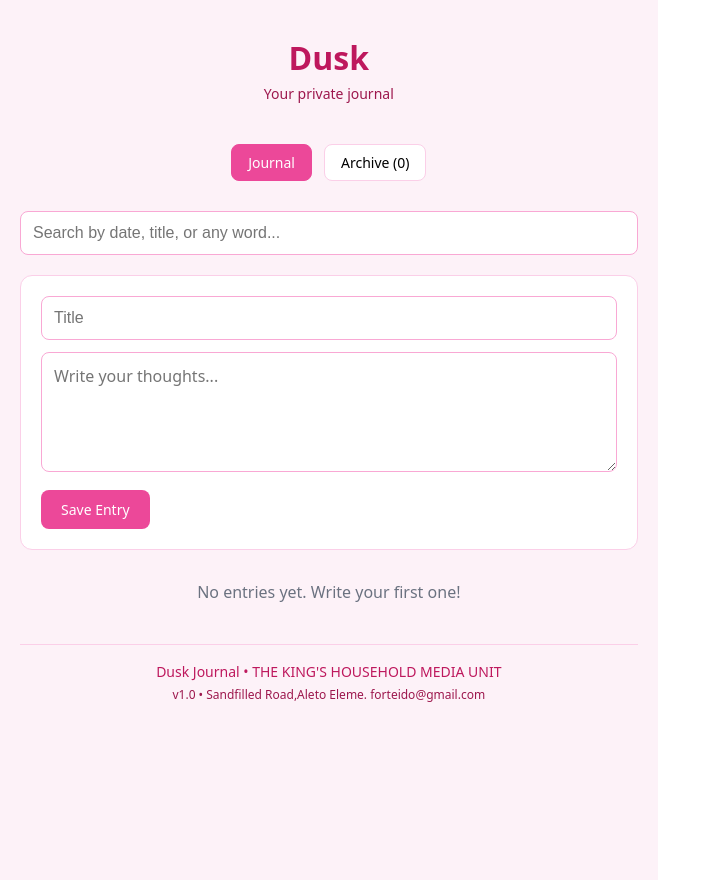
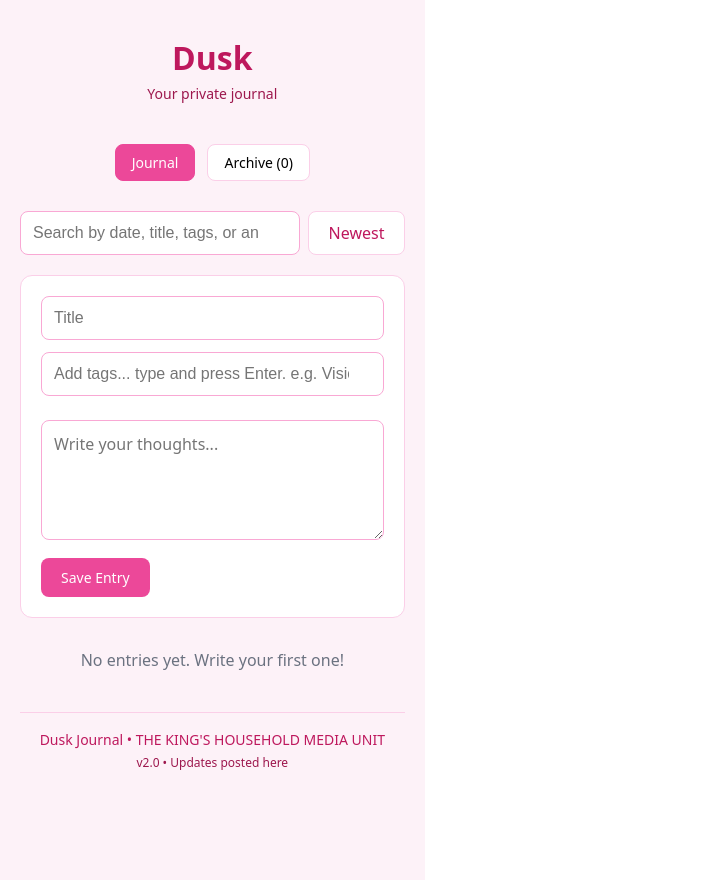
Before and after one commit to forteido-art/dusk-journal, a React (Vite) app: page / in a window 1280 px wide. Shown: the whole page, without its empty margins (0-701 px from the left). Built offline with nearby package versions, Linux system fonts and the light colour scheme.

Commit message:
App lock update

```diff
--- a/src/App.jsx
+++ b/src/App.jsx
@@ -136,6 +136,31 @@ const styles = {
     fontSize: 14,
     fontWeight: 500,
     border: '1px solid #fcd34a'
+  },
+  tag: {
+    display: 'inline-block',
+    backgroundColor: '#fbcfe8',
+    color: '#9d174d',
+    padding: '4px 8px',
+    borderRadius: 6,
+    fontSize: 12,
+    marginRight: 6,
+    marginTop: 6
+  },
+  lockScreen: {
+    minHeight: '100vh',
+    display: 'flex',
+    alignItems: 'center',
+    justifyContent: 'center',
+    backgroundColor: '#fdf2f8'
+  },
+  lockBox: {
+    backgroundColor: '#fff',
+    padding: 40,
+    borderRadius: 16,
+    border: '1px solid #fbcfe8',
+    textAlign: 'center',
+    maxWidth: 400
   }
 };
 
@@ -143,20 +168,72 @@ export default function App() {
   const [entries, setEntries] = useState([]);
   const [title, setTitle] = useState('');
   const [content, setContent] = useState('');
+  const [tags, setTags] = useState([]);
+  const [tagInput, setTagInput] = useState('');
   const [editingId, setEditingId] = useState(null);
   const [view, setView] = useState('journal');
   const [selectedEntry, setSelectedEntry] = useState(null);
   const [isOnline, setIsOnline] = useState(navigator.onLine);
   const [searchQuery, setSearchQuery] = useState('');
+  const [sortOrder, setSortOrder] = useState('newest');
+  const [customTags, setCustomTags] = useState(['Visions', 'Bible Study', 'Work', 'Family']);
+
+  // Security/Lock
+  const [isLocked, setIsLocked] = useState(true);
+  const [pin, setPin] = useState('');
+  const [storedPin, setStoredPin] = useState(localStorage.getItem('dusk-pin') || '');
 
   useEffect(() => {
     const saved = localStorage.getItem('dusk-entries');
     if (saved) setEntries(JSON.parse(saved));
-  }, []);
+
+    const savedTags = localStorage.getItem('dusk-tags');
+    if (savedTags) setCustomTags(JSON.parse(savedTags));
+
+    // Check if PIN exists
+    if (!storedPin) setIsLocked(false);
+  }, [storedPin]);
 
   useEffect(() => {
     localStorage.setItem('dusk-entries', JSON.stringify(entries));
   }, [entries]);
+
+  useEffect(() => {
+    localStorage.setItem('dusk-tags', JSON.stringify(customTags));
+  }, [customTags]);
+
+  // 7pm Daily Reminder
+  useEffect(() => {
+    if (!('Notification' in window)) return;
+
+    if (Notification.permission === 'default') {
+      Notification.requestPermission();
+    }
+
+    const scheduleReminder = () => {
+      const now = new Date();
+      const reminderTime = new Date();
+      reminderTime.setHours(19, 0, 0, 0); // 7pm
+
+      if (reminderTime < now) {
+        reminderTime.setDate(reminderTime.getDate() + 1);
+      }
+
+      const timeUntilReminder = reminderTime.getTime() - now.getTime();
+
+      setTimeout(() => {
+        if (Notification.permission === 'granted') {
+          new Notification('Dusk Journal', {
+            body: 'Time to reflect. Open Dusk and write your thoughts for today.',
+            icon: '/favicon.ico'
+          });
+        }
+        scheduleReminder(); // reschedule for next day
+      }, timeUntilReminder);
+    };
+
+    scheduleReminder();
+  }, []);
 
   useEffect(() => {
     const autoSave = () => {
@@ -173,7 +250,7 @@ export default function App() {
       window.removeEventListener('beforeunload', autoSave);
       window.removeEventListener('visibilitychange', handleVisibility);
     };
-  }, [title, content, editingId, entries]);
+  }, [title, content, editingId, entries, tags]);
 
   useEffect(() => {
     const handleOnline = () => setIsOnline(true);
@@ -186,28 +263,66 @@ export default function App() {
     };
   }, []);
 
+  const handlePinSubmit = () => {
+    if (!storedPin) {
+      // First time setup
+      if (pin.length === 4) {
+        localStorage.setItem('dusk-pin', pin);
+        setStoredPin(pin);
+        setIsLocked(false);
+        setPin('');
+      }
+    } else {
+      // Unlock
+      if (pin === storedPin) {
+        setIsLocked(false);
+        setPin('');
+      } else {
+        alert('Wrong PIN');
+        setPin('');
+      }
+    }
+  };
+
+  const addTag = (tag) => {
+    const cleanTag = tag.replace('#', '').trim();
+    if (cleanTag &&!tags.includes(cleanTag)) {
+      setTags([...tags, cleanTag]);
+      if (!customTags.includes(cleanTag)) {
+        setCustomTags([...customTags, cleanTag]);
+      }
+    }
+    setTagInput('');
+  };
+
+  const removeTag = (tag) => {
+    setTags(tags.filter(t => t!== tag));
+  };
+
   const handleSave = (silent = false) => {
     if (!title.trim() ||!content.trim()) return;
 
     if (editingId) {
       setEntries(entries.map(e =>
         e.id === editingId
-        ? {...e, title, content, updated: new Date().toISOString() }
+       ? {...e, title, content, tags, updated: new Date().toISOString() }
           : e
       ));
       setEditingId(null);
     } else {
-      setEntries([{ id: Date.now(), title, content, archived: false, created: new Date().toISOString() },...entries]);
+      setEntries([{ id: Date.now(), title, content, tags, archived: false, created: new Date().toISOString() },...entries]);
     }
     if (!silent) {
       setTitle('');
       setContent('');
+      setTags([]);
     }
   };
 
   const handleEdit = (entry) => {
     setTitle(entry.title);
     setContent(entry.content);
+    setTags(entry.tags || []);
     setEditingId(entry.id);
     setView('journal');
     setSelectedEntry(null);
@@ -234,8 +349,11 @@ export default function App() {
     doc.text(entry.title, 20, 30);
     doc.setFontSize(12);
     doc.text(new Date(entry.created).toLocaleDateString(), 20, 45);
+    if (entry.tags?.length) {
+      doc.text(`Tags: ${entry.tags.join(', ')}`, 20, 55);
+    }
     const lines = doc.splitTextToSize(entry.content, 170);
-    doc.text(lines, 20, 60);
+    doc.text(lines, 20, entry.tags?.length? 70 : 60);
     doc.save(`${entry.title.replace(/\s+/g, '_')}.pdf`);
   };
 
@@ -250,22 +368,56 @@ export default function App() {
   };
 
   const filterEntries = (entryList) => {
-    if (!searchQuery.trim()) return entryList;
+    let filtered = entryList;
 
+    if (searchQuery.trim()) {
       const query = searchQuery.toLowerCase();
-
-    return entryList.filter(e => {
+      filtered = filtered.filter(e => {
         const titleMatch = e.title.toLowerCase().includes(query);
         const contentMatch = e.content.toLowerCase().includes(query);
         const dateStr = new Date(e.created).toLocaleDateString();
         const dateMatch = dateStr.toLowerCase().includes(query);
+        const tagMatch = e.tags?.some(t => t.toLowerCase().includes(query));
+        return titleMatch || contentMatch || dateMatch || tagMatch;
+      });
+    }
 
-      return titleMatch || contentMatch || dateMatch;
+    // Sort
+    filtered.sort((a, b) => {
+      const dateA = new Date(a.created);
+      const dateB = new Date(b.created);
+      return sortOrder === 'newest'? dateB - dateA : dateA - dateB;
     });
+
+    return filtered;
   };
 
   const journalEntries = filterEntries(entries.filter(e =>!e.archived));
   const archivedEntries = filterEntries(entries.filter(e => e.archived));
+
+  // Lock Screen
+  if (isLocked) {
+    return (
+      <div style={styles.lockScreen}>
+        <div style={styles.lockBox}>
+          <h2 style={styles.title}>{storedPin? 'Enter PIN' : 'Set 4-Digit PIN'}</h2>
+          <p style={styles.subtitle}>Secure your journal</p>
+          <input
+            style={{...styles.input, textAlign: 'center', fontSize: 24, letterSpacing: 8}}
+            type="password"
+            maxLength={4}
+            placeholder="••••"
+            value={pin}
+            onChange={e => setPin(e.target.value.replace(/\D/g, ''))}
+            onKeyDown={e => e.key === 'Enter' && handlePinSubmit()}
+          />
+          <button style={styles.button} onClick={handlePinSubmit}>
+            {storedPin? 'Unlock' : 'Set PIN'}
+          </button>
+        </div>
+      </div>
+    );
+  }
 
   if (view === 'entry' && selectedEntry) {
     return (
@@ -273,6 +425,13 @@ export default function App() {
         <div style={styles.wrapper}>
           <div style={styles.entry}>
             <h3 style={styles.entryTitle}>{selectedEntry.title}</h3>
+            {selectedEntry.tags?.length > 0 && (
+              <div style={{ marginBottom: 12 }}>
+                {selectedEntry.tags.map(t => (
+                  <span key={t} style={styles.tag}>#{t}</span>
+                ))}
+              </div>
+            )}
             <p style={styles.entryContent}>{selectedEntry.content}</p>
             <p style={styles.entryDate}>
               {new Date(selectedEntry.created).toLocaleDateString()}
@@ -289,7 +448,7 @@ export default function App() {
               Dusk Journal • THE KING'S HOUSEHOLD MEDIA UNIT
             </p>
             <p style={{ fontSize: 12, color: '#9d174d', marginTop: 4 }}>
-              v1.0 • Sandfilled Rd, Aleto Eleme. forteido@gmail.com
+              v2.0 • Updates posted here
             </p>
           </div>
         </div>
@@ -326,11 +485,11 @@ export default function App() {
           </button>
         </div>
 
-        {/* Search Bar with Clear Button */}
-        <div style={{ marginBottom: 20, position: 'relative' }}>
+        <div style={{ marginBottom: 20, display: 'flex', gap: 8 }}>
+          <div style={{ flex: 1, position: 'relative' }}>
             <input
               style={{...styles.input, marginBottom: 0, paddingRight: 40}}
-            placeholder="Search by date, title, or any word..."
+              placeholder="Search by date, title, tags, or any word..."
               value={searchQuery}
               onChange={e => setSearchQuery(e.target.value)}
             />
@@ -355,12 +514,20 @@ export default function App() {
                 ×
               </button>
             )}
+          </div>
+          <button
+            style={{...styles.buttonSecondary, marginTop: 0}}
+            onClick={() => setSortOrder(sortOrder === 'newest'? 'oldest' : 'newest')}
+          >
+            {sortOrder === 'newest'? 'Newest' : 'Oldest'}
+          </button>
+        </div>
+
         {searchQuery && (
-            <p style={{ fontSize: 12, color: '#6b7280', marginTop: 6 }}>
+          <p style={{ fontSize: 12, color: '#6b7280', marginTop: -12, marginBottom: 12 }}>
             Found {journalEntries.length + archivedEntries.length} entries
           </p>
         )}
-        </div>
 
         {view === 'journal' && (
           <>
@@ -371,6 +538,31 @@ export default function App() {
                 value={title}
                 onChange={e => setTitle(e.target.value)}
               />
+
+              {/* Tags Input */}
+              <div style={{ marginBottom: 12 }}>
+                <input
+                  style={styles.input}
+                  placeholder="Add tags... type and press Enter. e.g. Visions"
+                  value={tagInput}
+                  onChange={e => setTagInput(e.target.value)}
+                  onKeyDown={e => e.key === 'Enter' && (e.preventDefault(), addTag(tagInput))}
+                  list="tag-list"
+                />
+                <datalist id="tag-list">
+                  {customTags.map(t => <option key={t} value={t} />)}
+                </datalist>
+                {tags.length > 0 && (
+                  <div style={{ marginTop: 8 }}>
+                    {tags.map(t => (
+                      <span key={t} style={styles.tag}>
+                        #{t} <span style={{ cursor: 'pointer' }} onClick={() => removeTag(t)}>×</span>
+                      </span>
+                    ))}
+                  </div>
+                )}
+              </div>
+
               <textarea
                 style={styles.textarea}
                 placeholder="Write your thoughts..."
@@ -383,7 +575,7 @@ export default function App() {
               {editingId && (
                 <button
                   style={{...styles.button,...styles.buttonSecondary }}
-                  onClick={() => { setEditingId(null); setTitle(''); setContent(''); }}
+                  onClick={() => { setEditingId(null); setTitle(''); setContent(''); setTags([]); }}
                 >
                   Cancel
                 </button>
@@ -398,6 +590,13 @@ export default function App() {
               journalEntries.map(entry => (
                 <div key={entry.id} style={styles.entry}>
                   <h3 style={styles.entryTitle}>{entry.title}</h3>
+                  {entry.tags?.length > 0 && (
+                    <div style={{ marginBottom: 8 }}>
+                      {entry.tags.map(t => (
+                        <span key={t} style={styles.tag}>#{t}</span>
+                      ))}
+                    </div>
+                  )}
                   <p style={styles.entryContent}>{entry.content}</p>
                   <p style={styles.entryDate}>
                     {new Date(entry.created).toLocaleDateString()}
@@ -435,6 +634,13 @@ export default function App() {
                   >
                     {entry.title}
                   </h3>
+                  {entry.tags?.length > 0 && (
+                    <div style={{ marginBottom: 8 }}>
+                      {entry.tags.map(t => (
+                        <span key={t} style={styles.tag}>#{t}</span>
+                      ))}
+                    </div>
+                  )}
                   <p style={styles.entryDate}>
                     Archived • {new Date(entry.created).toLocaleDateString()}
                   </p>
@@ -454,7 +660,7 @@ export default function App() {
             Dusk Journal • THE KING'S HOUSEHOLD MEDIA UNIT
           </p>
           <p style={{ fontSize: 12, color: '#9d174d', marginTop: 4 }}>
-            v1.0 • Sandfilled Road,Aleto Eleme. forteido@gmail.com
+            v2.0 • Updates posted here
           </p>
         </div>
       </div>
```
Lines whose indentation alone changed are shown as unchanged.
